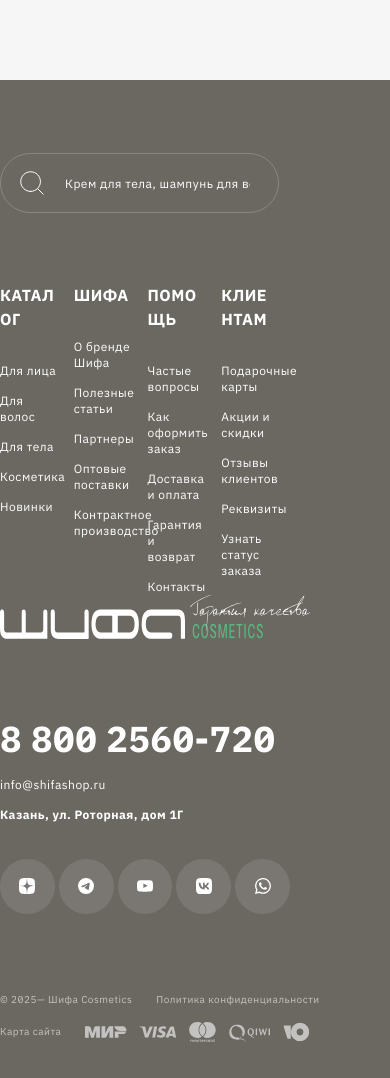
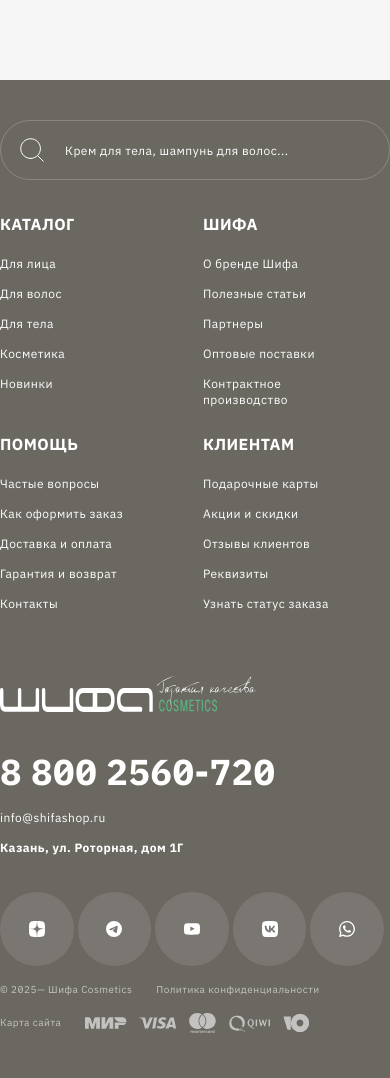
Before and after one commit to bulatshafigullin/shifahome-html, a Node project: template src/layouts/main.njk in a window 390 px wide; the page is wider, and only the part inside the window is pictured. Shown: the part 200-1278 px from the top of that part. After the commit the page ends 1233 px from the top of that part, so only its background shows below. Run offline with Node 20 templates, Linux system fonts and the light colour scheme; the template is opened without the code that fills it, so the values that code supplies are empty; style sheets or scripts are compiled from the project's sources; some libraries are stand-ins or nearby versions.

Commit message:
add adaptive

```diff
--- a/src/assets/js/main.ts
+++ b/src/assets/js/main.ts
@@ -190,9 +190,17 @@ new KeenSlider(
     "#main-slider",
     {
         slides: {
-            perView: 2,
-            spacing: 10,
+            perView: 1,
+            spacing: 0,
         },
+        breakpoints: {
+            '(min-width: 768px)': {
+                slides: {
+                    perView: 2,
+                    spacing: 10
+                }
+            }
+        }
     },
     [mainSliderNavigation]
 );
@@ -201,8 +209,40 @@ new KeenSlider(
     ".products-slider",
     {
         slides: {
-            perView: 5,
-            spacing: 54,
+            perView: 1,
+            spacing: 16,
+        },
+        breakpoints: {
+            '(min-width: 420px)': {
+                slides: {
+                    perView: 2,
+                    spacing: 16,
+                },
+            },
+            '(min-width: 664px)': {
+                slides: {
+                    perView: 3,
+                    spacing: 16,
+                },
+            },
+            '(min-width: 900px)': {
+                slides: {
+                    perView: 4,
+                    spacing: 16,
+                },
+            },
+            '(min-width: 1200px)': {
+                slides: {
+                    perView: 5,
+                    spacing: 16,
+                },
+            },
+            '(min-width: 1280px)': {
+                slides: {
+                    perView: 5,
+                    spacing: 54,
+                },
+            },
         },
     },
     [productsSliderNavigation]
--- a/src/components/footer.njk
+++ b/src/components/footer.njk
@@ -1,8 +1,8 @@
-<footer class="bg-main pb-9 pt-[73px] text-white mt-20">
+<footer class="bg-main m992:pb-9 py-10 m992:pt-[73px] text-white mt-20">
     <div class="container">
-        <div class="flex flex-wrap">
-            <div class="w-[760px] mr-[111px]">
-                <form class="relative mb-[70px]">
+        <div class="flex max-m992:flex-col max-m992:flex-wrap">
+            <div class="m992:w-[760px] m992:mr-[111px]">
+                <form class="relative mb-8 m992:mb-[70px]">
                     <button class="absolute inset-y-0 left-0 h-full w-16 flex-center">
                         <svg width="30" height="30" fill="none" xmlns="http://www.w3.org/2000/svg">
                             <path d="M13.594 23.438c5.436 0 9.844-4.408 9.844-9.844 0-5.437-4.408-9.844-9.844-9.844-5.437 0-9.844 4.407-9.844 9.844 0 5.436 4.407 9.844 9.844 9.844ZM20.554 20.555l5.695 5.695" stroke="#fff" stroke-linecap="round" stroke-linejoin="round"/>
@@ -12,9 +12,9 @@
                     <input type="text" placeholder="Крем для тела, шампунь для волос..." class="h-[60px] w-full rounded-full border border-white/20 placeholder:text-white text-white text-xs pl-16 pr-7 py-[22px] bg-transparent" />
                 </form>
 
-                <div class="grid grid-cols-4 gap-4">
+                <div class="grid grid-cols-2 m768:grid-cols-4 gap-y-6 gap-4">
                     <div>
-                        <h4 class="mb-8 font-bold uppercase">Каталог</h4>
+                        <h4 class="mb-5 m992:mb-8 font-bold uppercase">Каталог</h4>
                         <nav class="text-xs flex flex-col gap-3.5">
                             <a href="#">Для лица</a>
                             <a href="#">Для волос</a>
@@ -25,7 +25,7 @@
                     </div>
 
                     <div>
-                        <h4 class="mb-8 font-bold uppercase">Шифа</h4>
+                        <h4 class="mb-5 m992:mb-8 font-bold uppercase">Шифа</h4>
                         <nav class="text-xs flex flex-col gap-3.5">
                             <a href="#">О бренде Шифа</a>
                             <a href="#">Полезные статьи</a>
@@ -36,7 +36,7 @@
                     </div>
 
                     <div>
-                        <h4 class="mb-8 font-bold uppercase">Помощь</h4>
+                        <h4 class="mb-5 m992:mb-8 font-bold uppercase">Помощь</h4>
                         <nav class="text-xs flex flex-col gap-3.5">
                             <a href="#">Частые вопросы</a>
                             <a href="#">Как оформить заказ</a>
@@ -47,7 +47,7 @@
                     </div>
 
                     <div>
-                        <h4 class="mb-8 font-bold uppercase">клиентам</h4>
+                        <h4 class="mb-5 m992:mb-8 font-bold uppercase">клиентам</h4>
                         <nav class="text-xs flex flex-col gap-3.5">
                             <a href="#">Подарочные карты</a>
                             <a href="#">Акции и скидки</a>
@@ -59,15 +59,15 @@
                 </div>
             </div>
 
-            <div class="w-[290px] flex flex-col">
-                <img src="/src/assets/imgs/icons/logo-white.svg" alt="" class="mb-20 w-[310px] max-w-none" />
+            <div class="m992:w-[290px] flex flex-col max-m992:mt-16">
+                <img src="/src/assets/imgs/icons/logo-white.svg" alt="" class="mb-10 m992:mb-20 w-64 m1280:w-[310px] max-w-none" />
 
                 <a class="text-white font-bold inline-flex mb-[18px] text-4xl" href="tel:88002560720">8 800 2560-720</a>
                 <a href="mailto:info@shifashop.ru" class="text-xs">info@shifashop.ru</a>
 
                 <p class="mb-9 mt-3.5 text-xs font-bold">Казань, ул. Роторная, дом 1Г</p>
 
-                <div class="grid grid-cols-5 gap-1">
+                <div class="grid grid-cols-5 gap-1 max-m992:max-w-96">
                     <a href="#" class="aspect-square rounded-full flex-center bg-white/10">
                         <img src="/src/assets/imgs/icons/social/dzen.svg" alt="" />
                     </a>
@@ -87,7 +87,7 @@
             </div>
         </div>
 
-        <div class="mt-20 flex flex-wrap gap-x-6 gap-y-4 text-[10px] leading-tight items-center opacity-60">
+        <div class="mt-10 m992:mt-20 flex flex-wrap gap-x-6 gap-y-4 text-[10px] leading-tight items-center opacity-60">
             <p>© 2025— Шифа Cosmetics</p>
             <a href="#">Политика конфиденциальности</a>
             <a href="#">Карта сайта</a>
--- a/src/layouts/main.njk
+++ b/src/layouts/main.njk
@@ -1,4 +1,4 @@
-<html lang="en">
+<html lang="en" class="overflow-x-hidden">
     <head>
         <meta charset="utf-8" />
         <meta name="viewport" content="width=device-width" />
@@ -16,7 +16,7 @@
         <meta name="apple-mobile-web-app-title" content="Шифа Cosmetics" />
         <link rel="manifest" href="/src/assets/imgs/favicons/site.webmanifest" />
     </head>
-    <body class="text-main bg-bg">
+    <body class="text-main bg-bg overflow-x-hidden">
         {% include '../components/header.njk' %}
 
         {% block content %}
--- a/src/pages/basket.njk
+++ b/src/pages/basket.njk
@@ -49,7 +49,7 @@
                 </tr>
             </table>
 
-            <button class="h-[54px] w-full justify-between flex items-center bg-accent rounded-full pr-[18px] pl-7 text-white uppercase text-sm">
+            <button class="button bg-accent text-white w-[188px] w-full">
                 <span>оформить заказ</span>
 
                 <img src="/src/assets/imgs/icons/arrow-right.svg" alt="" />
--- a/src/styles/slider.css
+++ b/src/styles/slider.css
@@ -18,7 +18,7 @@
 #main-slider-section .dot--active {
     width: 10px;
     height: 10px;
-    background: #6B6862;
+    @apply bg-main;
 }
 
 .product-slider-section .arrow {
--- a/src/styles/tailwind.css
+++ b/src/styles/tailwind.css
@@ -1,3 +1,21 @@
 @tailwind base;
 @tailwind components;
 @tailwind utilities;
+
+@layer components {
+    .button {
+        padding: 18px 18px 18px 28px;
+        display: inline-flex;
+        align-items: center;
+        justify-content: space-between;
+        font-size: 14px;
+        line-height: 18px;
+        text-transform: uppercase;
+        border-radius: 99px;
+
+        svg, img {
+            width: 18px;
+            height: 18px;
+        }
+    }
+}
--- a/tailwind.config.js
+++ b/tailwind.config.js
@@ -11,6 +11,7 @@ export default {
             m475: '475px',
             m576: '576px',
             m768: '768px',
+            m992: '992px',
             m1024: '1024px',
             m1280: '1280px',
         },
```
Also changed, not shown: src/components/main-slider.njk (+30 -13 lines), src/pages/product.njk (+11 -9 lines). Lines whose indentation alone changed are shown as unchanged.
